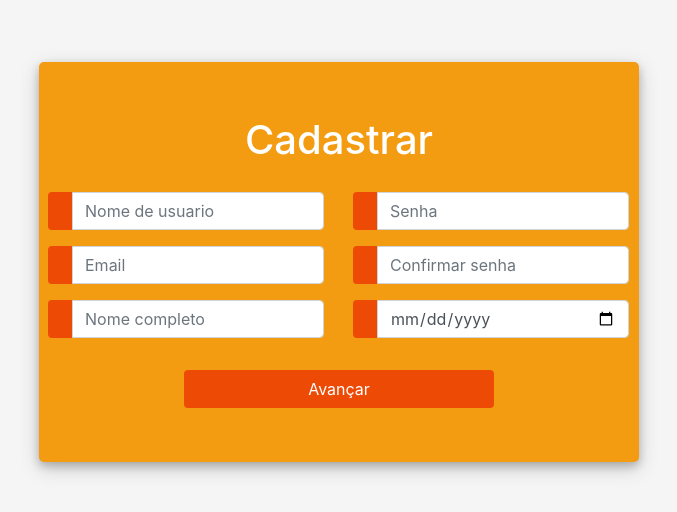
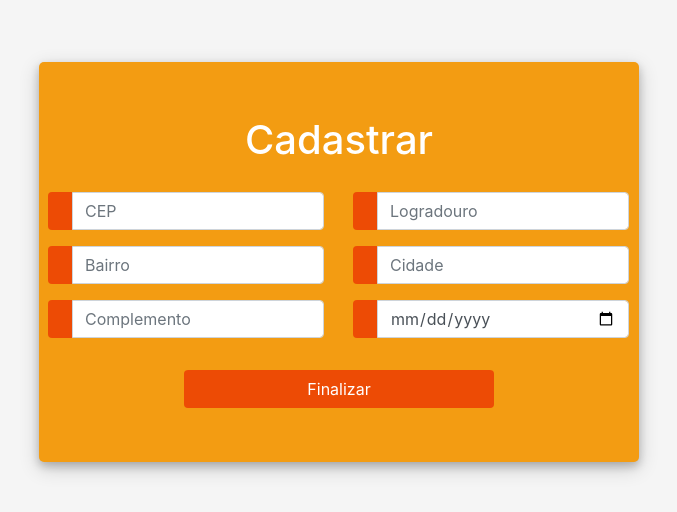
Before and after one commit to get-a-beer/get-a-beer-front-end, an Angular app: page /signin in a window 1280 px wide. Shown: the part 138-650 px from the top of the page, without its empty margins (301-978 px from the left). Built offline with nearby package versions, Linux system fonts and the light colour scheme; some icons are missing.

Commit message:
feat(form): criando dois steps do form

```diff
--- a/src/app/signin/signin.component.css
+++ b/src/app/signin/signin.component.css
@@ -56,3 +56,30 @@
 .next_button {
     width: 60%;
 }
+
+.tab {
+    display: none;
+}
+
+#prevBtn {
+    background-color: #bbbbbb;
+}
+
+.step {
+    height: 15px;
+    width: 15px;
+    margin: 0 2px;
+    background-color: #bbbbbb;
+    border: none;
+    border-radius: 50%;
+    display: inline-block;
+    opacity: 0.5;
+}
+
+.step.active {
+opacity: 1;
+}
+
+.step.finish {
+background-color: #4CAF50;
+}
--- a/src/app/signin/signin.component.html
+++ b/src/app/signin/signin.component.html
@@ -20,6 +20,7 @@
                 </div>
 				<div class="d-flex justify-content-center form_container">
 					<form>
+                        <div class="tab">
                             <div class="row">
                                 <div class="col">
                                     <div class="input-group mb-3">
@@ -74,11 +75,68 @@
                                     </div>
                                 </div>
                             </div>
+                        </div>
+                        <div class="">
+                            <div class="row">
+                                <div class="col">
+                                    <div class="input-group mb-3">
+                                        <div class="input-group-append">
+                                            <span class="input-group-text"><i class="fas fa-user"></i></span>
+                                        </div>
+                                        <input type="text" name="" class="form-control input_user" value="" placeholder="CEP" required>
+                                    </div>
+                                </div>
+                                <div class="col">
+                                    <div class="input-group mb-2">
+                                        <div class="input-group-append">
+                                            <span class="input-group-text"><i class="fas fa-key"></i></span>
+                                        </div>
+                                        <input type="password" name="" class="form-control input_pass" value="" placeholder="Logradouro" required>
+                                    </div>
+                                </div>
+                            </div>
+                            <div class="row">
+                                <div class="col">
+                                    <div class="input-group mb-3">
+                                        <div class="input-group-append">
+                                            <span class="input-group-text"><i class="fas fa-at"></i></span>
+                                        </div>
+                                        <input type="email" name="" class="form-control input_user" value="" placeholder="Bairro" required>
+                                    </div>
+                                </div>
+                                <div class="col">
+                                    <div class="input-group mb-2">
+                                        <div class="input-group-append">
+                                            <span class="input-group-text"><i class="fas fa-key"></i></span>
+                                        </div>
+                                        <input type="password" name="" class="form-control input_pass" value="" placeholder="Cidade" required>
+                                    </div>
+                                </div>
+                            </div>
+                            <div class="row">
+                                <div class="col">
+                                    <div class="input-group mb-3">
+                                        <div class="input-group-append">
+                                            <span class="input-group-text"><i class="far fa-address-card"></i></span>
+                                        </div>
+                                        <input type="text" name="" class="form-control input_user" value="" placeholder="Complemento" required>
+                                    </div>
+                                </div>
+                                <div class="col">
+                                    <div class="input-group mb-2">
+                                        <div class="input-group-append">
+                                            <span class="input-group-text"><i class="far fa-calendar"></i></span>
+                                        </div>
+                                        <input type="date" name="" class="form-control input_pass" value="" placeholder="Data de nascimento" required>
+                                    </div>
+                                </div>
+                            </div>
+                        </div>
                     </form>
 				</div>
                 <div class="d-flex justify-content-center mt-3 login_container">
                     <div class="next_button">
-                        <button type="button" name="button" class="btn login_btn">Avançar</button>
+                        <button type="button" name="button" class="btn login_btn">Finalizar</button>
                     </div>
                 </div>
 			</div>
```
Lines whose indentation alone changed are shown as unchanged.
